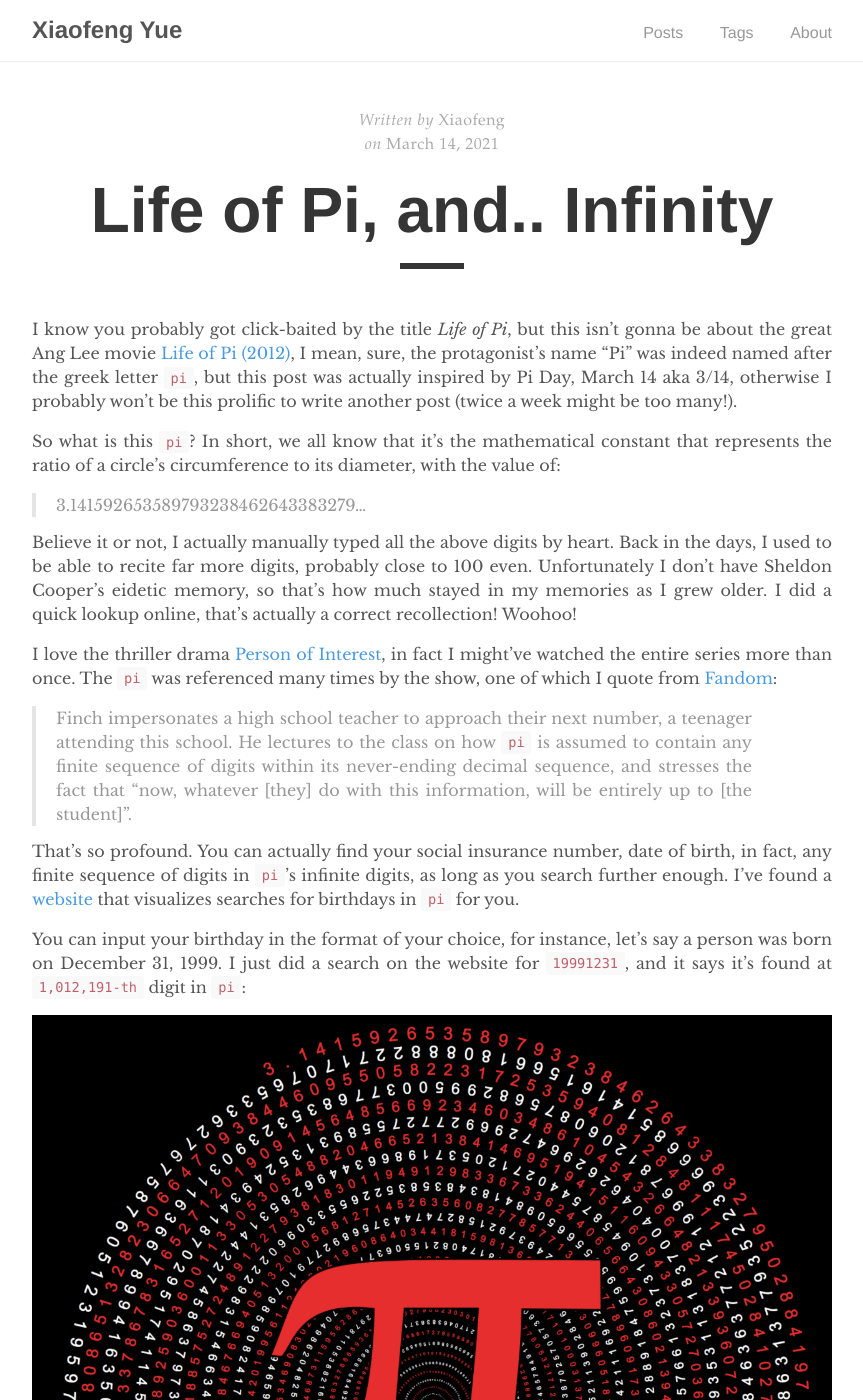
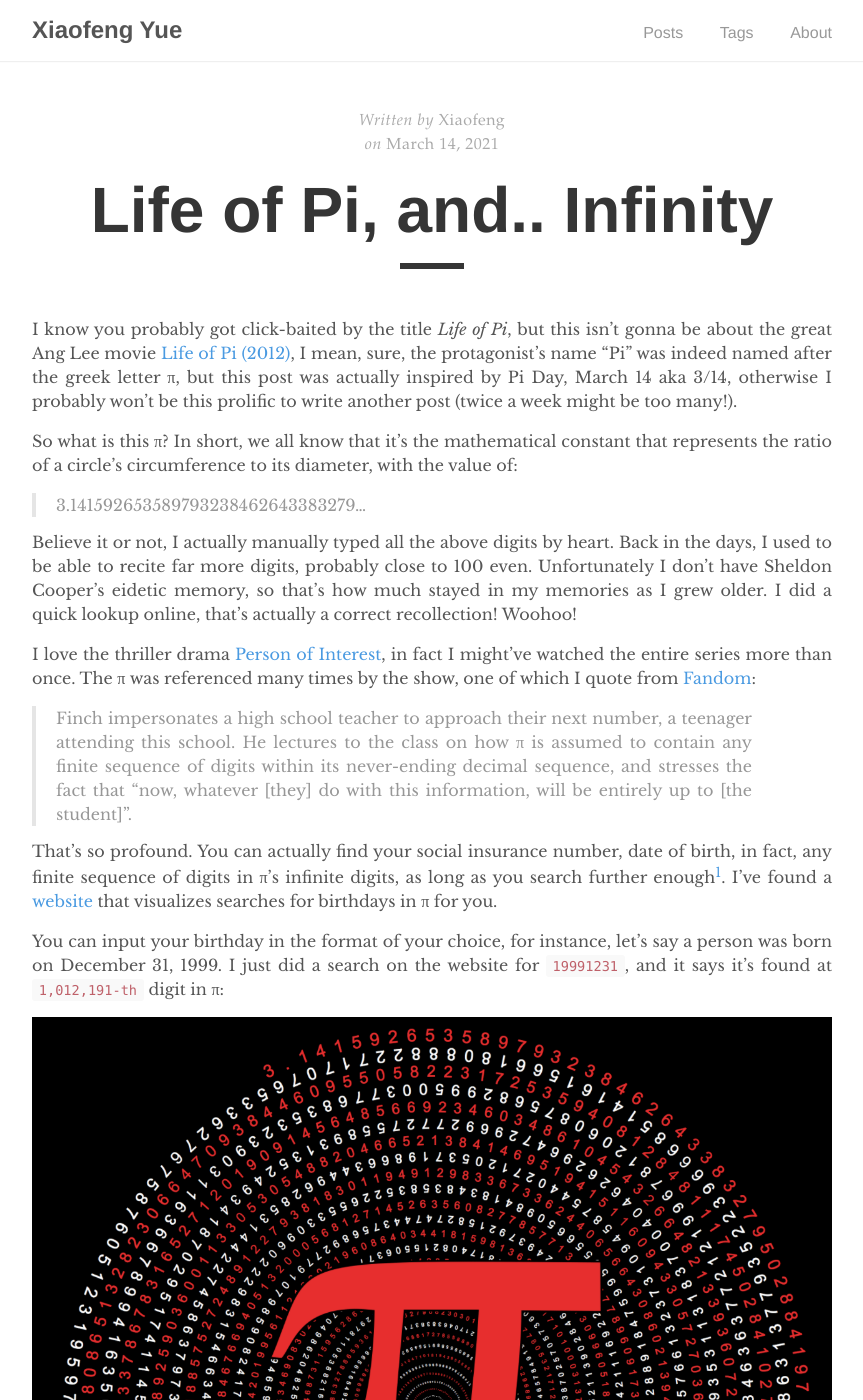
Before and after one commit to yuexiaofeng/yuexiaofeng.github.io, a Jekyll site: the page built from _posts/2021-03-14-life-of-pi.md, in a window 1280 px wide and 1400 px high. Shown: the whole window, without its empty margins (208-1071 px from the left). Built offline with Jekyll 4.4.1, drawn with Linux system fonts in a browser that asks for light colours; some of the changed text lies outside the part shown.

Commit message:
updated life of pi

````diff
--- a/_posts/2021-03-14-life-of-pi.md
+++ b/_posts/2021-03-14-life-of-pi.md
@@ -5,27 +5,27 @@ author: "Xiaofeng"
 tags: [Random]
 ---
 
-I know you probably got click-baited by the title *Life of Pi*, but this isn't gonna be about the great Ang Lee movie [Life of Pi (2012)](https://www.imdb.com/title/tt0454876/), I mean, sure, the protagonist's name "Pi" was indeed named after the greek letter `pi`, but this post was actually inspired by Pi Day, March 14 aka 3/14, otherwise I probably won't be this prolific to write another post (twice a week might be too many!).
+I know you probably got click-baited by the title *Life of Pi*, but this isn't gonna be about the great Ang Lee movie [Life of Pi (2012)](https://www.imdb.com/title/tt0454876/), I mean, sure, the protagonist's name "Pi" was indeed named after the greek letter π, but this post was actually inspired by Pi Day, March 14 aka 3/14, otherwise I probably won't be this prolific to write another post (twice a week might be too many!).
 
-So what is this `pi`? In short, we all know that it's the mathematical constant that represents the ratio of a circle's circumference to its diameter, with the value of:
+So what is this π? In short, we all know that it's the mathematical constant that represents the ratio of a circle's circumference to its diameter, with the value of:
 
 > 3.141592653589793238462643383279...
 
 Believe it or not, I actually manually typed all the above digits by heart. Back in the days, I used to be able to recite far more digits, probably close to 100 even. Unfortunately I don't have Sheldon Cooper's eidetic memory, so that's how much stayed in my memories as I grew older. I did a quick lookup online, that's actually a correct recollection! Woohoo!
 
-I love the thriller drama [Person of Interest](https://www.imdb.com/title/tt1839578/), in fact I might've watched the entire series more than once. The `pi` was referenced many times by the show, one of which I quote from [Fandom](https://personofinterest.fandom.com/wiki/Pi):
+I love the thriller drama [Person of Interest](https://www.imdb.com/title/tt1839578/), in fact I might've watched the entire series more than once. The π was referenced many times by the show, one of which I quote from [Fandom](https://personofinterest.fandom.com/wiki/Pi):
 
-> Finch impersonates a high school teacher to approach their next number, a teenager attending this school. He lectures to the class on how `pi` is assumed to contain any finite sequence of digits within its never-ending decimal sequence, and stresses the fact that "now, whatever [they] do with this information, will be entirely up to [the student]".
+> Finch impersonates a high school teacher to approach their next number, a teenager attending this school. He lectures to the class on how π is assumed to contain any finite sequence of digits within its never-ending decimal sequence, and stresses the fact that "now, whatever [they] do with this information, will be entirely up to [the student]".
 
-That's so profound. You can actually find your social insurance number, date of birth, in fact, any finite sequence of digits in `pi`'s infinite digits, as long as you search further enough. I've found a [website](http://mypiday.com/) that visualizes searches for birthdays in `pi` for you.
+That's so profound. You can actually find your social insurance number, date of birth, in fact, any finite sequence of digits in π's infinite digits, as long as you search further enough[^fn1]. I've found a [website](http://mypiday.com/) that visualizes searches for birthdays in π for you.
 
-You can input your birthday in the format of your choice, for instance, let's say a person was born on December 31, 1999. I just did a search on the website for `19991231`, and it says it's found at `1,012,191-th` digit in `pi`:
+You can input your birthday in the format of your choice, for instance, let's say a person was born on December 31, 1999. I just did a search on the website for `19991231`, and it says it's found at `1,012,191-th` digit in π:
 
 ![mypiday](../assets/images/20210314/mypiday.png)
 
 Isn't this fascinating?
 
-On that note, I'd like to ramble a bit about the nature of `pi`, or more on how little we human race know about it really. So `pi` is what we call, an `irrational number`. To understand it, we'd have to know what a rational number is first.
+On that note, I'd like to ramble a bit about the nature of π, or more on how little we human race know about it really. So π is what we call, an `irrational number`. To understand it, we'd have to know what a rational number is first.
 
 ## Rational Number
 
@@ -95,7 +95,7 @@ So that's where the name `irrational` came from. Greek mathematicians termed thi
 
 Kudos for Hippasus for discovering this nearly 25 centuries ago! Legend has it that he was exiled and later thrown overboard to the sea by his fellow Pythagoreans, for discovering this "outrageous" `irrational` number. :(
 
-`pi`, just like square root of 2 here, is an irrational number than cannot be converted to a ratio by integers.
+π, just like square root of 2 here, is an irrational number than cannot be converted to a ratio by integers.
 
 ## To Infinity and Beyond
 
@@ -109,11 +109,11 @@ I'm a bit ashamed to admit that, as much as I write code for a living nowadays,
 
 Mathematics is probably considered as one of the least practical majors nowadays, right next to philosophy perhaps. You can't really make a lot of money out of it quickly enough, well unless you can win a Fields Medal (The Nobel equivalent in mathematics). But without math, there will be no foundations of our modern technology. If you think about it, in computer science, the algorithms, data structures, and architecture theories, are largely mathematics to its core. Let alone its role in the AI field.
 
-Great mathematicians are geniuses, thinkers, and even philosophers that look beyond their time, and can sometimes be perceived as borderline lunatics. In fact, Georg Cantor, the father of our modern set theory, was actually considered bipolar and spent his last days in a sanatorium. His theory, was indeed counter-intuitive, like the order of infinity, that is, there're different levels of infinity[^fn2]!
+Great mathematicians are geniuses, thinkers, and even philosophers that look beyond their time, and can sometimes be perceived as borderline lunatics. In fact, Georg Cantor, the father of our modern set theory, was actually considered bipolar and spent his last days in a sanatorium. His theory, was indeed counter-intuitive, like the order of infinity, that is, there're different levels of infinity[^fn3]!
 
 In the epic Chinese science fiction novel *Three Body* (Chinese: 三体), there're different levels of cosmos civilizations. The more advanced civilizations (not us earth people for sure) had achieved weaponizing the laws of mathematics and physics, such as, they can bend the speed of light, or even the laws of causality, or say, reduce other worlds' dimensions cuz why not, to annihilate their enemies or burgeoning civilizations that might be later threats. Isn't that beyond our wildest imaginations?!
 
-As an engineer, I'm oftentimes amazed yet also baffled by the fact that in our real world, we have constants, such as `pi` and speed of light (think this Einstein guy said we can't travel faster than it, isn't that disturbing eh?), etc. That can be a discussion easily leading to religions, or a higher power / designer of the world we're living in. Cuz programmers would know that, when we're feeling lazy, we may just hardcode stuff (or better yet, mark it as a `TODO` too, so it'll stay there until end of time. :D), or how often we just declare a constant:
+As an engineer, I'm oftentimes amazed yet also baffled by the fact that in our real world, we have constants, such as π and speed of light (think this Einstein guy said we can't travel faster than it, isn't that disturbing eh?), etc. That can be a discussion easily leading to religions, or a higher power / designer of the world we're living in. Cuz programmers would know that, when we're feeling lazy, we may just hardcode stuff (or better yet, mark it as a `TODO` too, so it'll stay there until end of time. :D), or how often we just declare a constant:
 
 ```csharp
 // Metre per second
@@ -122,8 +122,12 @@ public const int LightSpeed = 299792458;
 
 So what if we're really living in a simulated environment or a giant ant farm that's administered by a higher intelligence, like the `microverse` as described in one of the episodes in [Rick and Morty](https://www.imdb.com/title/tt2861424/)? Or if we're just brains in a vat really?
 
+![neo](../assets/images/20210314/neo.jpg)
+
 ---
 
-[^fn1]: The theorem stipulates that in a right triangle, the sum of the areas of the two squares on the legs (a and b) equals the area of the square on the hypotenuse (c). In China it is called the "Gougu theorem" (勾股定理).
+[^fn1]: Emphasis on the **enough** and true randomness. If a monkey hits keys randomly on a typewriter keyboard for an infinite amount of time, it could type any given text, such as the complete works of Shakespeare. But pure randomness is really hard to come by. Oftentimes, random numbers generated by computer programs are actually pseudo-random at best, and might be deterministic even. There is a [website](https://www.random.org) claims to offer true random numbers to anyone on the Internet, by randomness comes from atmospheric noise.
 
-[^fn2]: Let me ask this: do we have more even numbers or natural numbers? Since we know even numbers is a subset of natural numbers who can be divided by 2, so naturally, you might say of course, we have more natural numbers! But Cantor argued they actually have the same amount! The argument being, for every natural number, `1, 2, 3, 4, 5...`, if you time it by 2, then you'd have an even number. So there's in fact a 1:1 mapping between even numbers and natural numbers! Therefore they should have the same count! IKR? Cantor also thus introduced different magnitudes of infinity for that matter - things are different in the infinity realm.. Can't really elaborate it here. To quote Fermat's famous words here: I had a proof that was too large to fit in the margin!
+[^fn2]: The theorem stipulates that in a right triangle, the sum of the areas of the two squares on the legs (a and b) equals the area of the square on the hypotenuse (c). In China it is called the "Gougu theorem" (勾股定理).
+
+[^fn3]: Let me ask this: do we have more even numbers or natural numbers? Since we know even numbers is a subset of natural numbers who can be divided by 2, so naturally, you might say of course, we have more natural numbers! But Cantor argued they actually have the same amount! The argument being, for every natural number, `1, 2, 3, 4, 5...`, if you time it by 2, then you'd have an even number. So there's in fact a 1:1 mapping between even numbers and natural numbers! Therefore they should have the same count! IKR? Cantor also thus introduced different magnitudes of infinity for that matter - things are different in the infinity realm.. Can't really elaborate it here. To quote Fermat's famous words here: I had a proof that was too large to fit in the margin!
````
Also changed, not shown: other parts of _posts/2021-03-14-life-of-pi.md (+1 -1 lines), assets/images/20210314/neo.jpg (added), assets/images/20210314/red-or-blue.webp (added).
